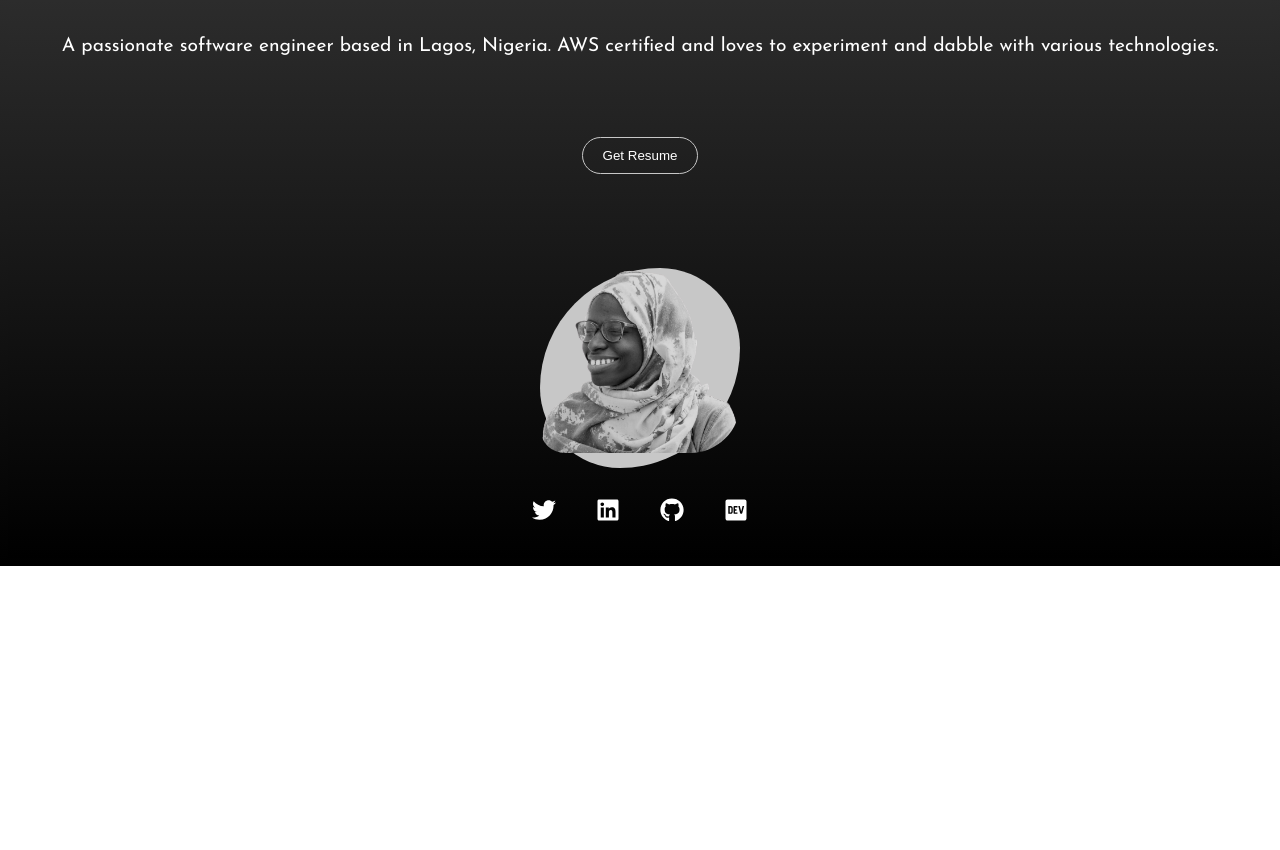
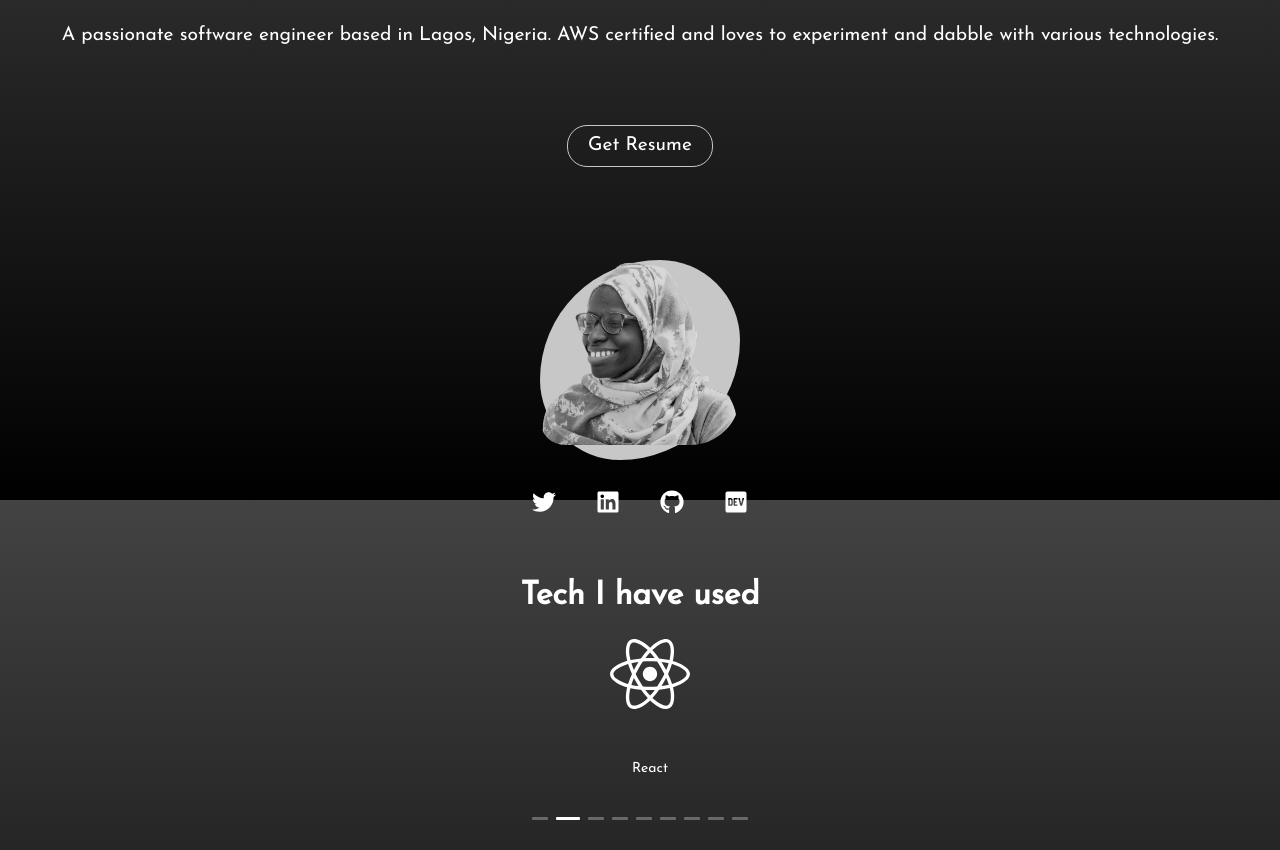
Before and after one commit to NabeelahY/Portfolio, a React (Create React App) app: page / in a window 1280 px wide. Shown: the part 300-1150 px from the top of the page. Before the commit the page ends 866 px from the top, so only its background shows below. Built offline with nearby package versions, Linux system fonts and the light colour scheme.

Commit message:
Add stacks in antd  carousel

```diff
--- a/package.json
+++ b/package.json
@@ -11,6 +11,7 @@
     "@types/react": "^16.9.0",
     "@types/react-dom": "^16.9.0",
     "@types/styled-components": "^5.1.2",
+    "antd": "^4.5.3",
     "moment": "^2.27.0",
     "react": "^16.13.1",
     "react-dom": "^16.13.1",
--- a/src/components/Stacks.tsx
+++ b/src/components/Stacks.tsx
@@ -9,6 +9,9 @@ import {
 } from 'react-icons/fa';
 import { DiPostgresql } from 'react-icons/di';
 import graphql from '../assets/graphql.svg';
+import { StackStyles, IconStyles } from './styles/Stack';
+import 'antd/dist/antd.css';
+import { Carousel } from 'antd';
 
 const stacks = [
   {
@@ -51,17 +54,17 @@ const stacks = [
 
 const Stacks: React.FC = () => {
   return (
-    <section>
+    <StackStyles>
       <h1>Tech I have used</h1>
-      <div>
+      <Carousel autoplay adaptiveHeight={true} className='slide'>
         {stacks.map((stack, idx) => (
-          <div key={idx}>
+          <IconStyles key={idx}>
             <div>{stack.icon}</div>
-            <div>{stack.name}</div>
-          </div>
+            <p>{stack.name}</p>
+          </IconStyles>
         ))}
-      </div>
-    </section>
+      </Carousel>
+    </StackStyles>
   );
 };
 
--- /dev/null
+++ b/src/components/styles/Stack.ts
@@ -0,0 +1,38 @@
+import styled from 'styled-components';
+
+export const StackStyles = styled.section`
+  padding: 20px;
+  text-align: center;
+  height: 300px;
+  h1 {
+    font-size: 2rem;
+    font-weight: bold;
+    margin: 10px 0;
+  }
+
+  .ant-carousel .slick-slider {
+    margin: 20px 0;
+    height: 100%;
+    &.slide {
+      height: 200px;
+    }
+  }
+`;
+
+export const IconStyles = styled.div`
+  display: flex;
+  flex-direction: column;
+  justify-content: space-evenly;
+  align-items: center;
+  margin: 0 10px;
+  div {
+    font-size: 5rem;
+  }
+  img {
+    height: 5rem;
+    margin: 0 auto;
+    padding: 10px 0 20px 0;
+    fill: #fff;
+
+  }
+`;
--- a/src/view/Home.tsx
+++ b/src/view/Home.tsx
@@ -1,10 +1,14 @@
 import React from 'react';
 
 import Hero from '../components/Hero';
+import Stacks from '../components/Stacks';
 
 const Home: React.FC = () => {
   return (
-    <Hero />
+    <>
+      <Hero />
+      <Stacks />
+    </>
   );
 };
 
```
Also changed, not shown: src/assets/graphql.svg, 1 other file (tests, documents, lock files or other folders).
